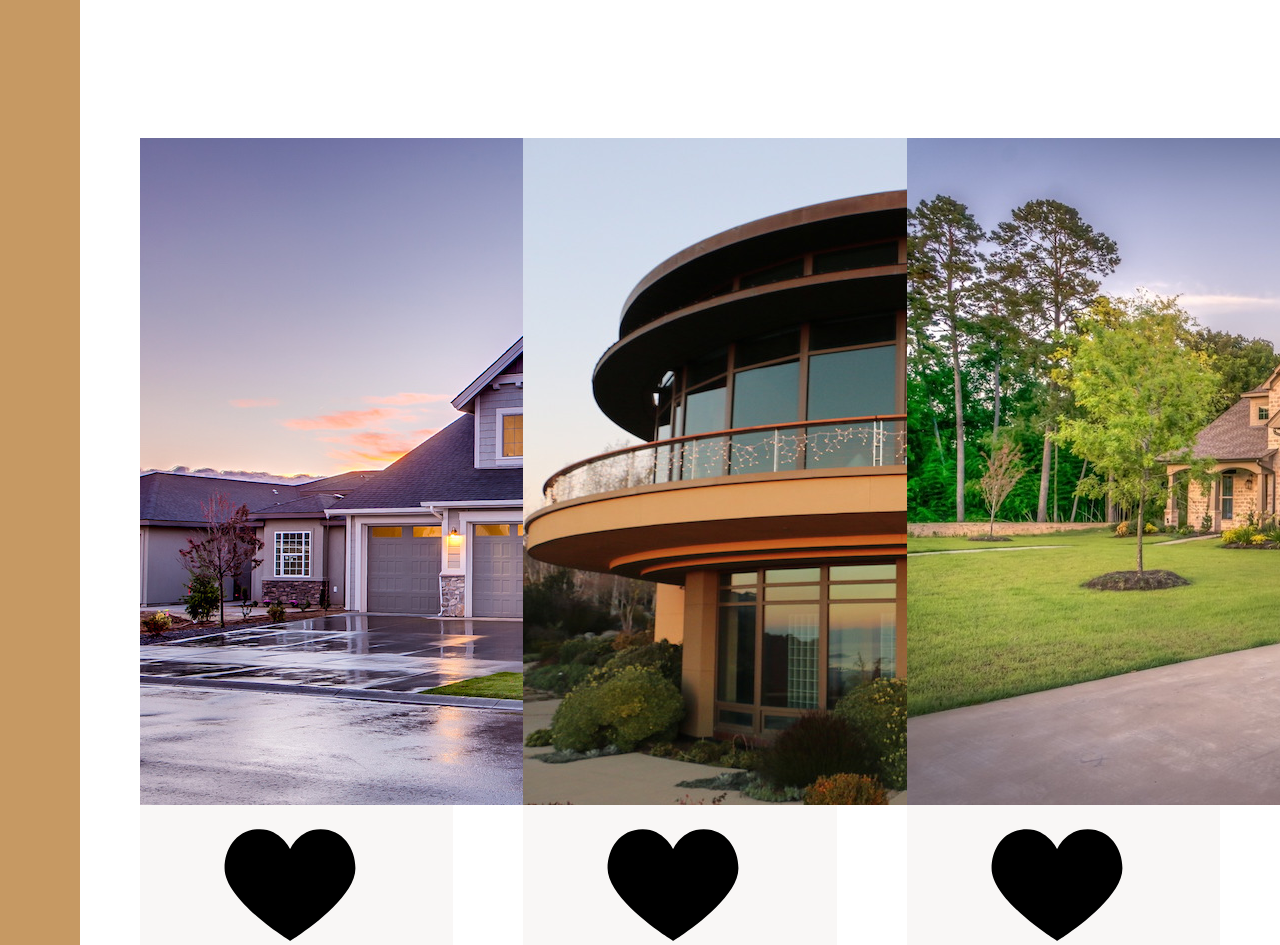
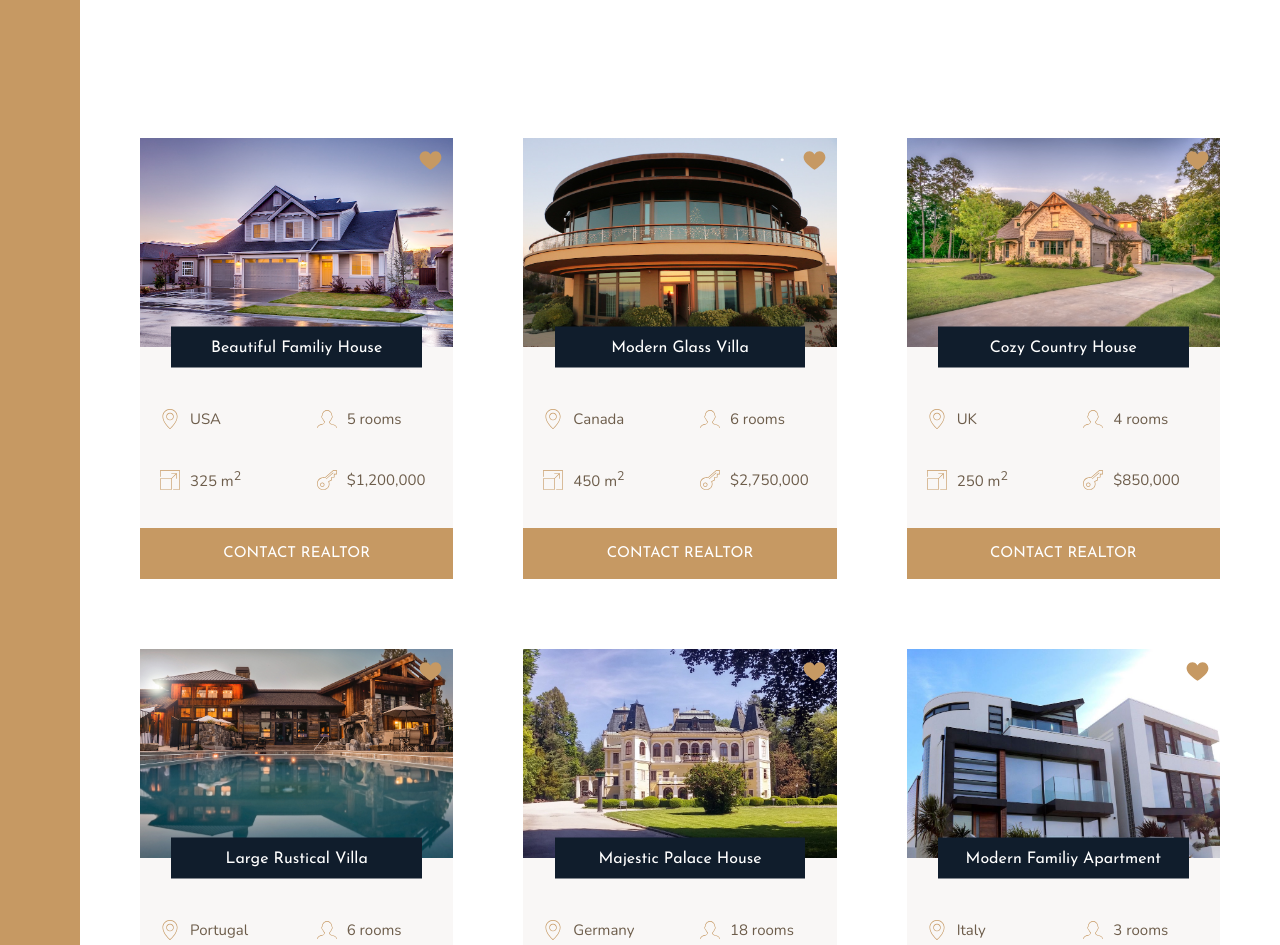
Before and after one commit to rudiss/grid-project, a website: page index.html in a window 1280 px wide. Shown: the part 1860-2805 px from the top of the page. Drawn offline with nearby package versions, Linux system fonts and the light colour scheme.

Commit message:
home section

```diff
--- a/sass/_homes.sass
+++ b/sass/_homes.sass
@@ -8,3 +8,62 @@
 
 .home
   background-color: $color-grey-light-1
+  display: grid
+  grid-template-columns: repeat(2, 1fr)
+  grid-row-gap: 3.5rem
+
+  &__img
+    width: 100%
+    grid-row: 1 / 2
+    grid-column: 1 / -1
+    z-index: 1
+
+  &__like
+    grid-row: 1 / 2
+    grid-column: 2 / 3
+    fill: $color-primary
+    height: 2.5rem
+    width: 2.5rem
+    z-index: 2
+    justify-self: end
+    margin: 1rem
+
+  &__name
+    grid-row: 1 / 2
+    grid-column: 1 / -1
+    justify-self: center
+    align-self: end
+    z-index: 3
+    transform: translateY(50%)
+
+    width: 80%
+    font: 1.6rem $font-display
+    text-align: center
+    background-color: $color-secondary
+    padding: 1.25rem
+    color: #ffffff
+    font-weight: 400
+
+  &__location,
+  &__rooms,
+    margin-top: 2.5rem
+
+  &__location,
+  &__rooms,
+  &__area,
+  &__price
+
+    font-size: 1.5rem
+    margin-left: 2rem
+    display: flex
+    align-items: center
+
+    svg
+      fill: $color-primary
+      height: 2rem
+      width: 2rem
+      margin-right: 1rem
+
+
+  &__btn
+    grid-column: 1 / -1
```
Also changed, not shown: css/style.css, 1 other file.
